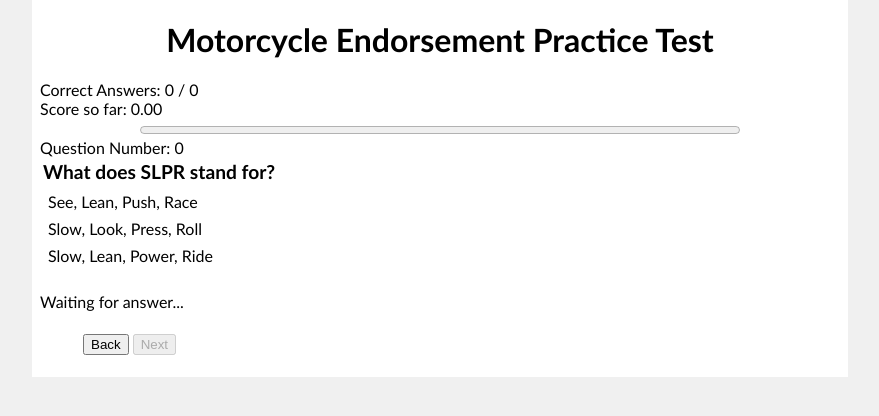
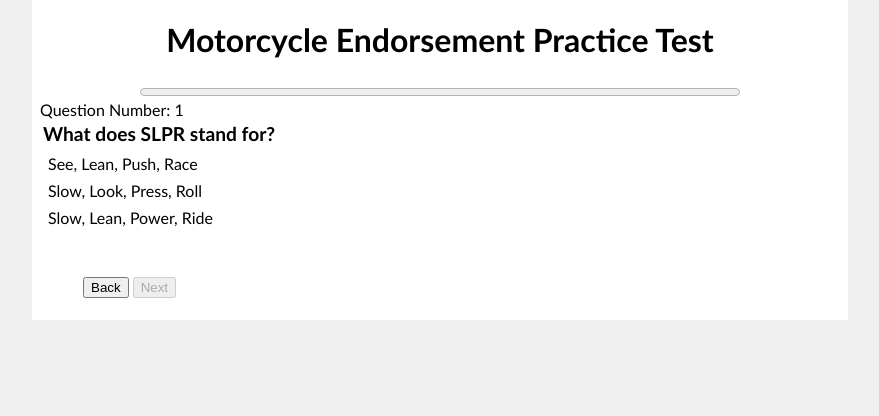
Before and after one commit to shnaramn/BasicRiderTests, an Angular app: page / in a window 1280 px wide. Both pictures are taken after a click on the button "Start the test!". Shown: the top 416 px of the page, without its empty margins (200-1079 px from the left). Built offline with nearby package versions, Linux system fonts and the light colour scheme.

Commit message:
UI Cleanup

```diff
--- a/src/app/questionBoard.component.html
+++ b/src/app/questionBoard.component.html
@@ -1,24 +1,14 @@
 <div style="text-align: left; width: 800px; align-self: centre; margin: 0 auto;">
-  <div>
-    Correct Answers: {{countOfCorrectAnswers}} / {{totalQuestionsAnswered}}
-  </div>
-  <div>
-    Score so far: {{getScoreSoFar() | number: '1.2-2'}}
-  </div>
-
   <div *ngIf='!showAnswers'>
     <div class='progressDiv' style='width: 600px; align-self: centre; margin: 0 auto;'>
       <progress value={{totalQuestionsAnswered}} max={{maxNumberOfQuestions}}></progress>
     </div>
 
     <div>
-      Question Number: {{currentQuestionNumber}}
+      Question Number: {{currentQuestionNumber + 1}}
     </div>
     <Question (onAnswerChanged)="answerChanged($event)" [questionModel]='currentQuestion'></Question>
     <br />
-    <div style="text-align: left; width: 800px; align-self: centre; margin: 0 auto;border-top: 10px">
-      {{result}}
-    </div>
     <br />
     <div style="text-align: left; width: 720px; align-self: centre; margin: 0 auto;">
       <table>
@@ -32,6 +22,14 @@
 
   <br />
   <div *ngIf='showAnswers'>
+    <button (click)="restart()">Retry</button>
+    <br />
+    <div>
+      Correct Answers: {{countOfCorrectAnswers}} / {{totalQuestionsAnswered}}
+    </div>
+    <div>
+      Score: {{getScoreSoFar() | number: '1.2-2'}}
+    </div>
     <table>
       <tr *ngFor='let currentQuestion of questionsAsked'>
         <td>
```
